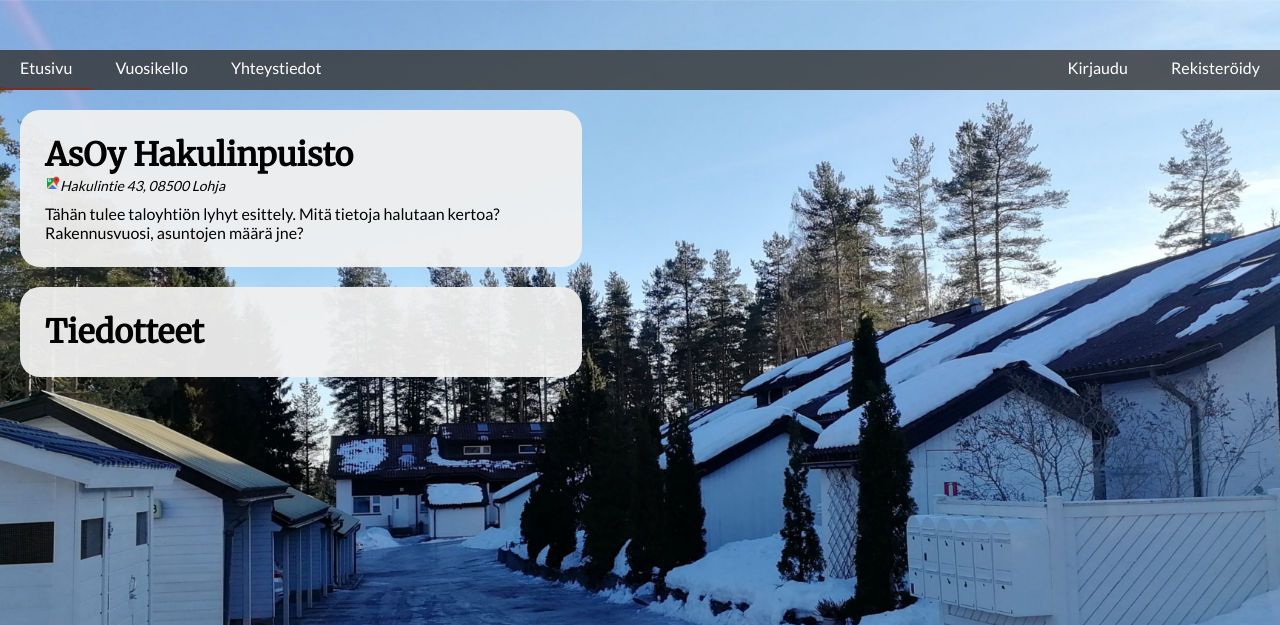
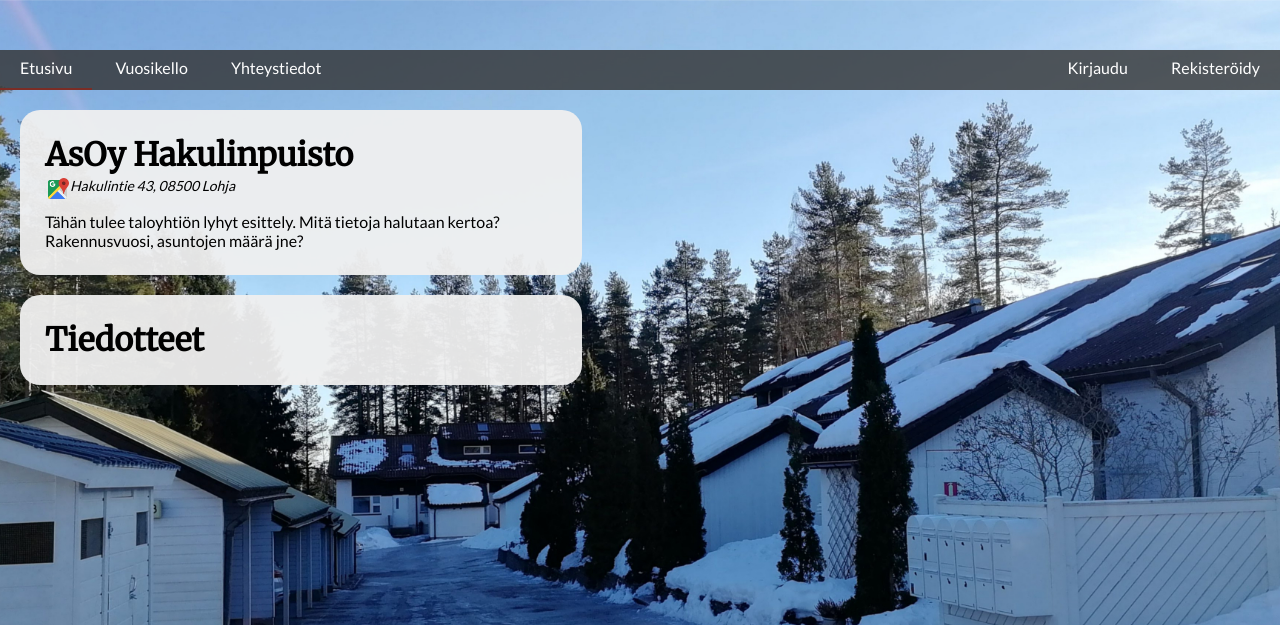
Before and after one commit to Zigelzi/Hakulintie, a Flask app: page / in a window 1280 px wide. Shown: the top 625 px of the page. Run offline with Flask 2, Linux system fonts and the light colour scheme; data that the repository does not hold is empty.

Commit message:
Changed the gmaps icon from img to css ::before element

```diff
--- a/hakulintie/static/css/style.css
+++ b/hakulintie/static/css/style.css
@@ -5,7 +5,7 @@ Type selectors
 --------------------------- */
 
 html {
-    background: url("background-picture.jpg ") no-repeat center center fixed;
+    background: url("../img/background-picture.jpg") no-repeat center center fixed;
     background-size: cover;
 }
 
@@ -66,9 +66,14 @@ textarea {
  ID selectors
  -------------------------- */
 
-#gmaps {
-    margin-top: 1px;
-    height: 15px;
+#gmaps::before {
+    background-image: url(../img/gmaps_ico.png);
+    background-size: 25px 25px;
+
+    width: 25px;
+    height: 25px;
+    float: left;
+    content: "";
 }
 
 #email {
--- a/hakulintie/templates/index.html
+++ b/hakulintie/templates/index.html
@@ -7,7 +7,7 @@
             <h1 class="h1-content">
             AsOy Hakulinpuisto
             </h1>
-            <a class="subtext" href="https://goo.gl/maps/t1fybqJoUtZ5CSkx7"><img src="{{ url_for('static', filename='img/gmaps_ico.png') }}" alt="Google Maps icon" id="gmaps">Hakulintie 43, 08500 Lohja</a>
+            <a id="gmaps" class="subtext" href="https://goo.gl/maps/t1fybqJoUtZ5CSkx7">Hakulintie 43, 08500 Lohja</a>
             <div class="">
                 <p>
                     Tähän tulee taloyhtiön lyhyt esittely. Mitä tietoja halutaan kertoa? Rakennusvuosi, asuntojen määrä jne?
```
Also changed, not shown: hakulintie/static/img/background-picture.jpg (renamed from hakulintie/static/css/background-picture.jpg).
